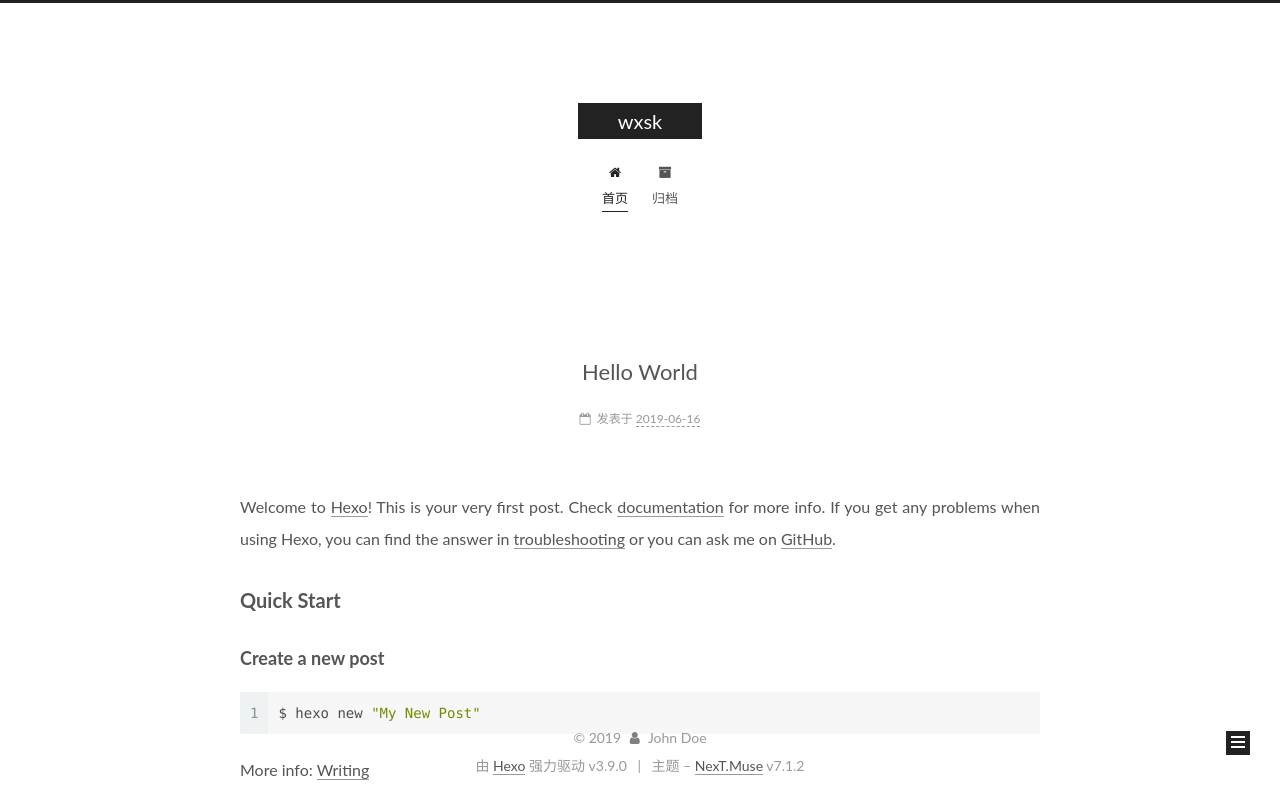
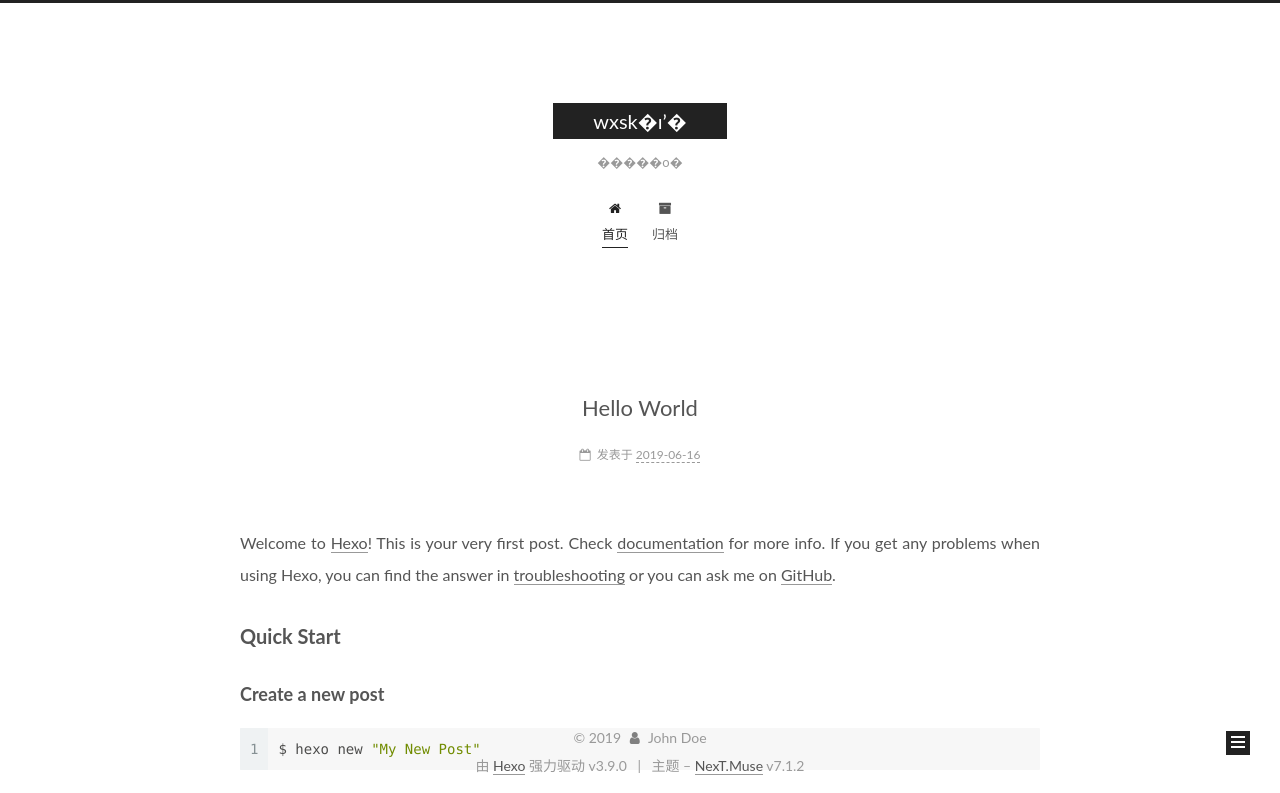
Before and after one commit to hackerwxsk/hackerwxsk.github.io, a plain HTML site: page index.html in a window 1280 px wide. Shown: the top 793 px of the page. Drawn offline with Linux system fonts and the light colour scheme.

Commit message:
Site updated: 2019-06-18 15:46:32

```diff
--- a/css/main.css
+++ b/css/main.css
@@ -1764,7 +1764,7 @@ pre .javascript .function {
   width: 4px;
   height: 4px;
   border-radius: 50%;
-  background: #8fa311;
+  background: #fa70ff;
 }
 .feed-link,
 .chat {
--- a/index.html
+++ b/index.html
@@ -97,12 +97,12 @@
 
 
   <meta property="og:type" content="website">
-<meta property="og:title" content="wxsk">
+<meta property="og:title" content="wxsk�ıʼ�">
 <meta property="og:url" content="http://yoursite.com/index.html">
-<meta property="og:site_name" content="wxsk">
+<meta property="og:site_name" content="wxsk�ıʼ�">
 <meta property="og:locale" content="zh-CN">
 <meta name="twitter:card" content="summary">
-<meta name="twitter:title" content="wxsk">
+<meta name="twitter:title" content="wxsk�ıʼ�">
 
 
 
@@ -120,7 +120,7 @@
   };
 </script>
 
-  <title>wxsk</title>
+  <title>wxsk�ıʼ�</title>
 
 
 
@@ -180,10 +180,14 @@
     <div class="custom-logo-site-title">
       <a href="/" class="brand" rel="start">
         <span class="logo-line-before"><i></i></span>
-        <span class="site-title">wxsk</span>
+        <span class="site-title">wxsk�ıʼ�</span>
         <span class="logo-line-after"><i></i></span>
       </a>
     </div>
+
+
+        <p class="site-subtitle">�����ο�</p>
+
 
 
   </div>
@@ -295,7 +299,7 @@
     </span>
 
     <span hidden itemprop="publisher" itemscope itemtype="http://schema.org/Organization">
-      <meta itemprop="name" content="wxsk">
+      <meta itemprop="name" content="wxsk�ıʼ�">
     </span>
 
 
```
Also changed, not shown: 2019/06/16/hello-world/index.html (+8 -4 lines), archives/2019/06/index.html (+9 -5 lines), archives/2019/index.html (+9 -5 lines), archives/index.html (+9 -5 lines).
